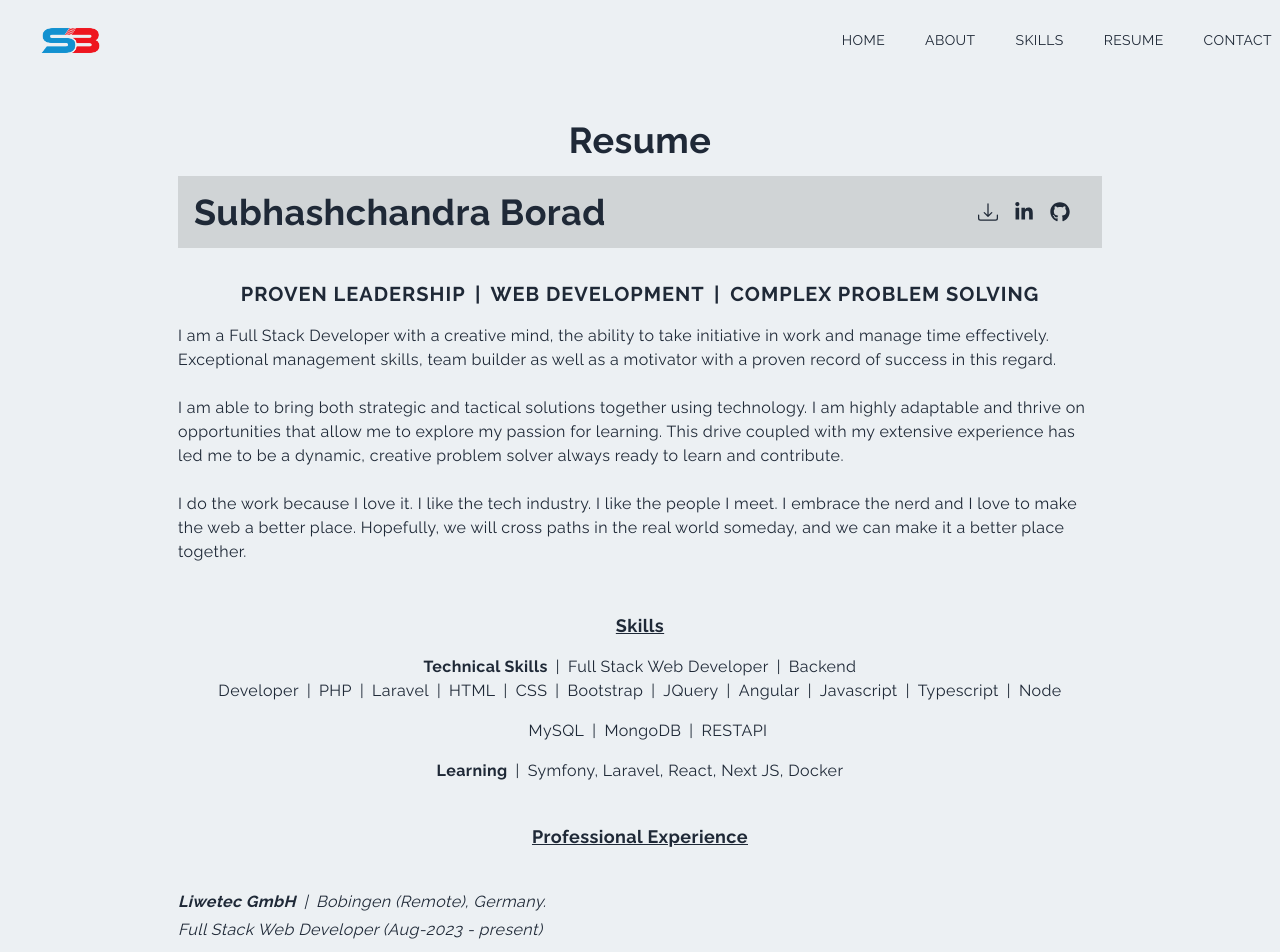
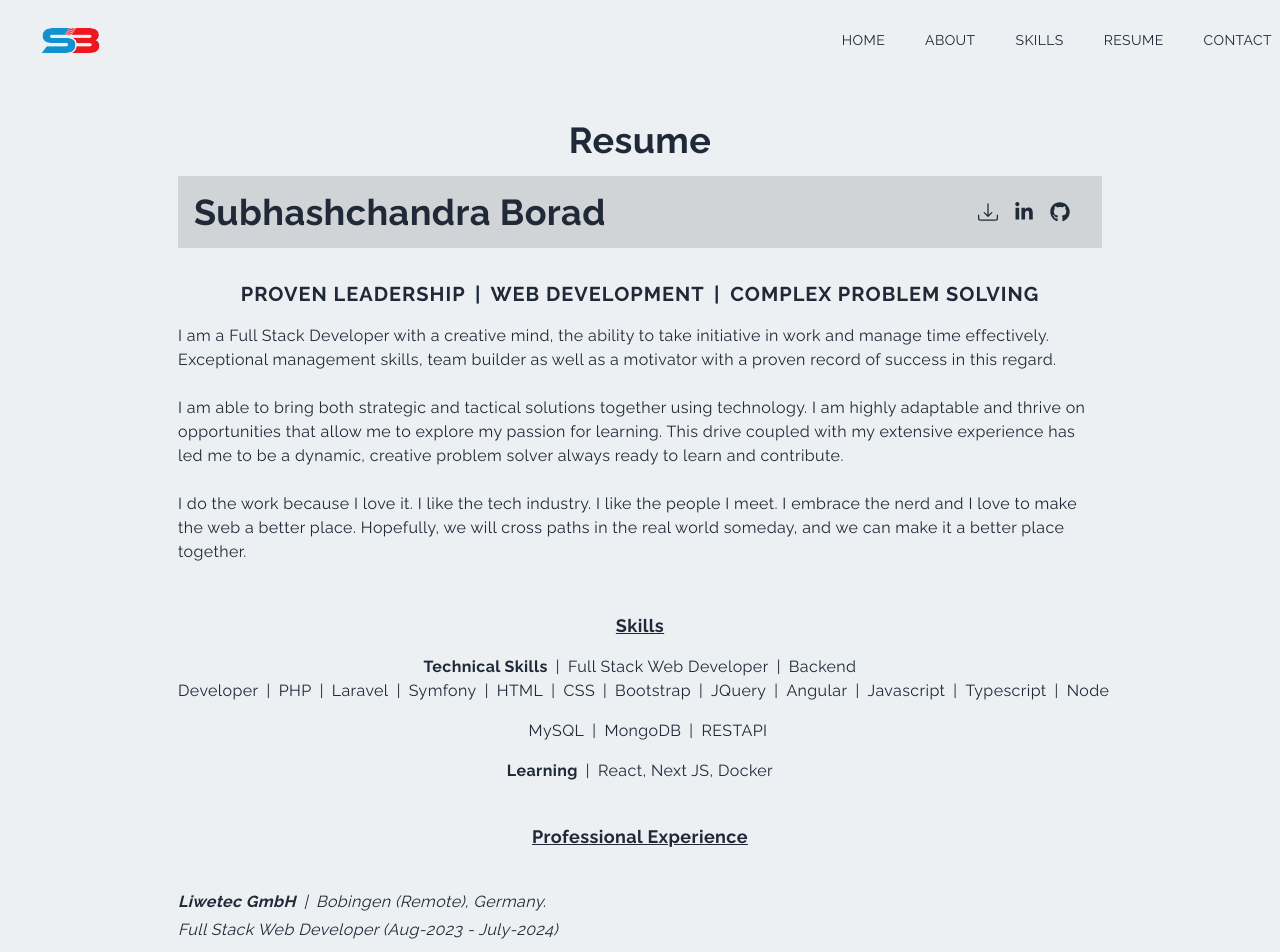
Before and after one commit to Subhashchandra3295/subhashchandra_portfolio, a Next.js app: page /resume in a window 1280 px wide. Shown: the top 952 px of the page. Built offline with nearby package versions, Linux system fonts and the light colour scheme.

Commit message:
change employment status and update the CV

```diff
--- a/pages/resume.jsx
+++ b/pages/resume.jsx
@@ -110,6 +110,7 @@
             <span className='px-2'>|</span>Backend Developer
             <span className='px-2'>|</span>PHP
             <span className='px-2'>|</span>Laravel
+            <span className='px-2'>|</span>Symfony
             <span className='px-2'>|</span>HTML
             <span className='px-2'>|</span>CSS
             <span className='px-2'>|</span>Bootstrap
@@ -126,7 +127,7 @@
             </p>
           <p className='py-2'>
             <span className='font-bold'>Learning</span>
-            <span className='px-2'>|</span>Symfony, Laravel, React, Next JS, Docker
+            <span className='px-2'>|</span>React, Next JS, Docker
           </p>
         </div>
 
@@ -141,7 +142,7 @@
             </span>
             <span className='px-2'>|</span>Bobingen (Remote), Germany.
           </p>
-          <p className='py-1 italic'>Full Stack Web Developer (Aug-2023 - present)</p>
+          <p className='py-1 italic'>Full Stack Web Developer (Aug-2023 - July-2024)</p>
           <ul className='list-disc list-outside px-7 py-1 leading-relaxed'>
             <li>
               Developed and maintained the Elevator Portal, an online platform for the elevator industry, streamlining planning and calculations
```
Also changed, not shown: 1 other file (tests, documents, lock files or other folders).
